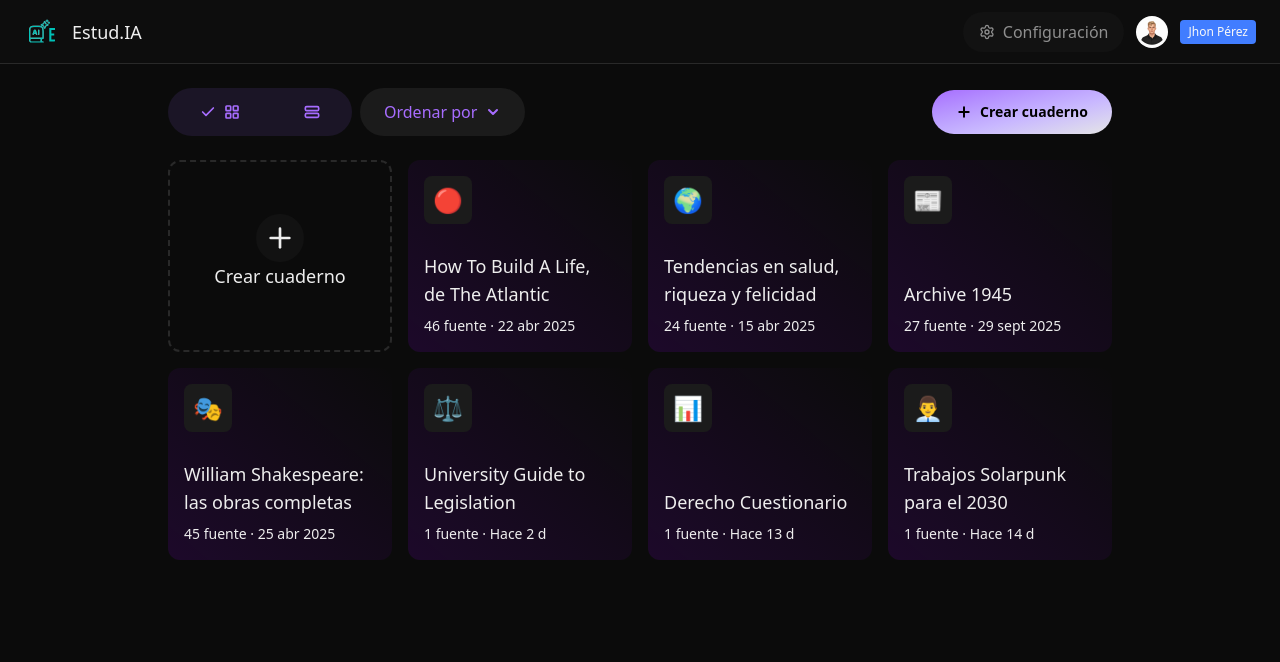
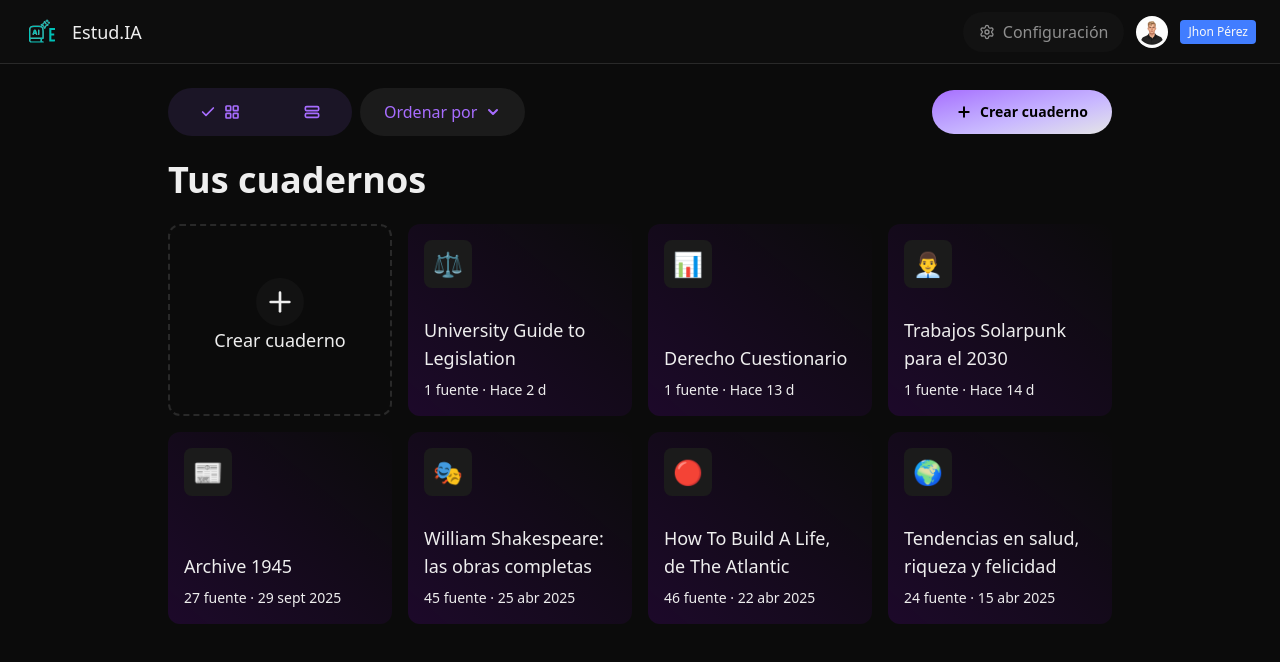
Before and after one commit to PietrantuonoFranco/Estud.ia, a Next.js app in the folder estud.ia/: page / in a window 1280 px wide. Shown: the top 662 px of the page. Built offline with nearby package versions, Linux system fonts and the light colour scheme.

Commit message:
feat: implement view mode and sorting functionality in NotebooksContainer and OptionsBanner components

```diff
--- a/estud.ia/app/components/NotebooksContainer.tsx
+++ b/estud.ia/app/components/NotebooksContainer.tsx
@@ -1,7 +1,7 @@
 "use client"
 
 import { MoreVertical, Plus } from "lucide-react";
-import { useState } from "react"
+import { useState, useMemo } from "react"
 
 import notebooksData from "./mocks/notebooksData.json"
 
@@ -10,13 +10,57 @@ interface Notebook {
   title: string
   source: string
   icon: string
-  date: Date
+  date: string
   sourcesCount: number
 }
 
+interface NotebooksContainerProps {
+  orderBy: "most-recently" | "title";
+  viewMode: "grid" | "list";
+}
 
-export default function NotebooksContainer () {
+export default function NotebooksContainer ({ orderBy, viewMode }: NotebooksContainerProps) {
   const [notebooks, setNotebooks] = useState<Notebook[]>([]);
+
+  // Función para parsear fechas en español
+  const parseDate = (dateStr: string): Date => {
+    if (dateStr.includes("Hace")) {
+      const days = parseInt(dateStr.match(/\d+/)?.[0] || "0");
+      const date = new Date();
+      date.setDate(date.getDate() - days);
+      return date;
+    }
+
+    const months: { [key: string]: number } = {
+      'ene': 0, 'feb': 1, 'mar': 2, 'abr': 3, 'may': 4, 'jun': 5,
+      'jul': 6, 'ago': 7, 'sept': 8, 'oct': 9, 'nov': 10, 'dic': 11
+    };
+
+    const parts = dateStr.split(' ');
+    if (parts.length === 3) {
+      const day = parseInt(parts[0]);
+      const month = months[parts[1]];
+      const year = parseInt(parts[2]);
+      return new Date(year, month, day);
+    }
+
+    return new Date();
+  };
+
+  // Ordenar notebooks según el criterio seleccionado
+  const sortedNotebooks = useMemo(() => {
+    const data = [...notebooksData];
+
+    if (orderBy === "title") {
+      return data.sort((a, b) => a.title.localeCompare(b.title));
+    } else {
+      return data.sort((a, b) => {
+        const dateA = parseDate(a.date);
+        const dateB = parseDate(b.date);
+        return dateB.getTime() - dateA.getTime();
+      });
+    }
+  }, [orderBy]);
 
   const handleSubmit = () => {
 
@@ -28,8 +72,20 @@ export default function NotebooksContainer () {
   };
 
   return (
-    <div className="w-full grid grid-cols-4 gap-4">
-      <form onSubmit={handleSubmit} className="group cursor-pointer w-full h-48 space-y-2 flex flex-col justify-center items-center border-2 border-dashed border-border rounded-xl hover:bg-card transition-colors duration-300">
+    <>
+    <h1 className="text-4xl font-semibold">Tus cuadernos</h1>
+    <div className={`w-full ${
+        viewMode === "grid"
+          ? "grid grid-cols-4 gap-4"
+          : "flex flex-col gap-4"
+      }`}
+    >
+      <form onSubmit={handleSubmit} className={`group cursor-pointer w-full space-y-2 flex justify-center items-center border-2 border-dashed border-border rounded-xl hover:bg-card transition-colors duration-300 p-6 ${
+        viewMode === "grid"
+          ? "h-48 "
+          : "hidden"
+          }
+        `}>
         <input type="file" accept="application/pdf" className="hidden" id="file-upload" onChange={handleFileChange} />
 
         <label htmlFor="file-upload" className="cursor-pointer h-full w-full flex flex-col items-center justify-center">
@@ -40,24 +96,39 @@ export default function NotebooksContainer () {
         </label>
       </form>
 
-      {notebooksData.map((notebook, index) => (
+      {sortedNotebooks.map((notebook, index) => (
         <div
           key={notebook.id}
-          className="group relative flex h-48 cursor-pointer flex-col justify-between rounded-xl p-4 bg-gradient-to-bl from-transparent to-purple-700/15 transition-colors hover:bg-card/80"
+          className={`
+            group relative flex cursor-pointer flex-col rounded-xl p-4 ${
+              viewMode === "grid"
+                ? "justify-between h-48 bg-gradient-to-bl"
+                : "flex-row items-center gap-4 bg-gradient-to-l"
+            }
+            from-transparent to-purple-700/15 transition-colors hover:bg-card/80 duration-300
+          `}
         >
-          <div className="flex items-start justify-between">
+          <div className={`flex items-start ${
+            viewMode === "grid"
+              ? "justify-between"
+              : "gap-4"
+          }`}>
             <div className="flex h-12 w-12 items-center justify-center rounded-lg bg-muted text-2xl">
               {notebook.icon}
             </div>
             <button
               type="button"
-              className="h-8 w-8 opacity-0 transition-opacity group-hover:opacity-100"
+              className={`cursor-pointer absolute p-2 rounded-full bg-card hover:bg-card/80 opacity-0 group-hover:opacity-100 transition-opacity duration-300 right-4 ${
+                viewMode === "grid"
+                  ? "top-4"
+                  : "top-1/2 -translate-y-1/2"
+              }`}
             >
               <MoreVertical className="h-4 w-4" />
             </button>
           </div>
           <div>
-            <h3 className="mb-2 text-lg font-medium text-foreground">{notebook.title}</h3>
+            <h3 className={`text-lg font-medium text-foreground ${viewMode === "grid" ? "mb-2" : "mb-1"}`}>{notebook.title}</h3>
             <p className="text-sm text-foreground">
               {notebook.sourcesCount} fuente · {notebook.date}
             </p>
@@ -65,5 +136,6 @@ export default function NotebooksContainer () {
         </div>
       ))}
     </div>
+    </>
   );
 }
--- a/estud.ia/app/components/OptionsBanner.tsx
+++ b/estud.ia/app/components/OptionsBanner.tsx
@@ -3,10 +3,14 @@
 import { Check, LayoutGrid, StretchHorizontal, ChevronDown, Plus } from "lucide-react";
 import { useState } from "react"
 
+interface OptionsBannerProps {
+  orderBy: "most-recently" | "title";
+  setOrderBy: (value: "most-recently" | "title") => void;
+  viewMode: "grid" | "list";
+  setViewMode: (value: "grid" | "list") => void;
+}
 
-export default function OptionsBanner () {
-  const [orderBy, setOrderBy] = useState("grid");
-  const [orderShow, setOrderShow] = useState("grid");
+export default function OptionsBanner ({ orderBy, setOrderBy, viewMode, setViewMode }: OptionsBannerProps) {
   const [openOrderByMenu, setOpenOrderByMenu] = useState(false);
 
   const handleFileChange = (event: React.ChangeEvent<HTMLInputElement>) => {
@@ -24,19 +28,19 @@ export default function OptionsBanner () {
         <div className="flex items-center rounded-full">
           <button
             type="button"
-            onClick={() => setOrderShow("grid")}
+            onClick={() => setViewMode("grid")}
             className="cursor-pointer flex items-center gap-2 py-4 px-8 rounded-l-full hover:bg-[var(--hover-bg)] bg-[var(--purple-accent)]/10 text-[var(--purple-accent)]"
           >
-            <Check className={`${ orderShow === "grid" ? "h-4 w-4" : "hidden" }`} strokeWidth={2.5}/>
+            <Check className={`${ viewMode === "grid" ? "h-4 w-4" : "hidden" }`} strokeWidth={2.5}/>
             <LayoutGrid className="h-4 w-4" strokeWidth={2.5}/>
           </button>
 
           <button
             type="button"
-            onClick={() => setOrderShow("list")}
+            onClick={() => setViewMode("list")}
             className="cursor-pointer flex items-center gap-2 py-4 px-8 rounded-r-full hover:bg-[var(--hover-bg)] bg-[var(--purple-accent)]/10 text-[var(--purple-accent)]"
           >
-            <Check className={`${ orderShow === "list" ? "h-4 w-4" : "hidden" }`} strokeWidth={3}/>
+            <Check className={`${ viewMode === "list" ? "h-4 w-4" : "hidden" }`} strokeWidth={3}/>
             <StretchHorizontal className="h-4 w-4" strokeWidth={2.5}/>
           </button>
         </div>
--- a/estud.ia/app/page.tsx
+++ b/estud.ia/app/page.tsx
@@ -1,14 +1,28 @@
+"use client"
+
 import Header from "./components/Header";
 import OptionsBanner from "./components/OptionsBanner";
 import NotebooksContainer from "./components/NotebooksContainer";
+import { useState } from "react";
 
 
 export default function Home() {
+  const [orderBy, setOrderBy] = useState<"most-recently" | "title">("most-recently");
+  const [viewMode, setViewMode] = useState<"grid" | "list">("grid");
+
   return (
-      <div className="flex flex-col flex-1 overflow-hidden py-6 px-42 space-y-6  bg-background">
-        <OptionsBanner />
+      <div className="flex flex-col flex-1 py-6 px-42 space-y-6  bg-background  overflow-y-auto">
+        <OptionsBanner
+          orderBy={orderBy}
+          setOrderBy={setOrderBy}
+          viewMode={viewMode}
+          setViewMode={setViewMode}
+        />
 
-        <NotebooksContainer />
+        <NotebooksContainer
+          orderBy={orderBy}
+          viewMode={viewMode}
+        />
       </div>
   )
 }
```
